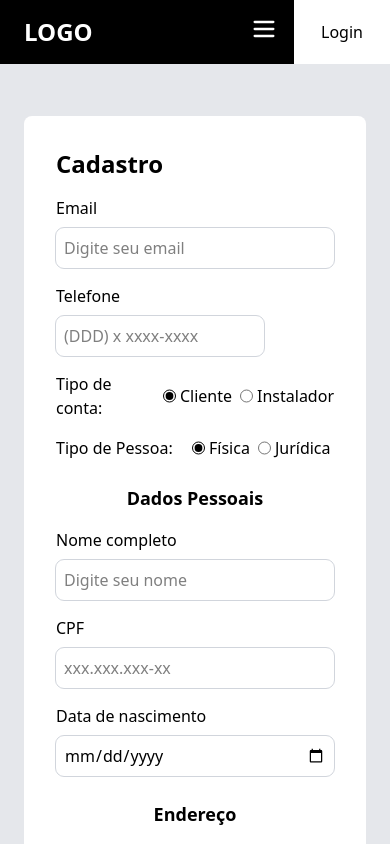
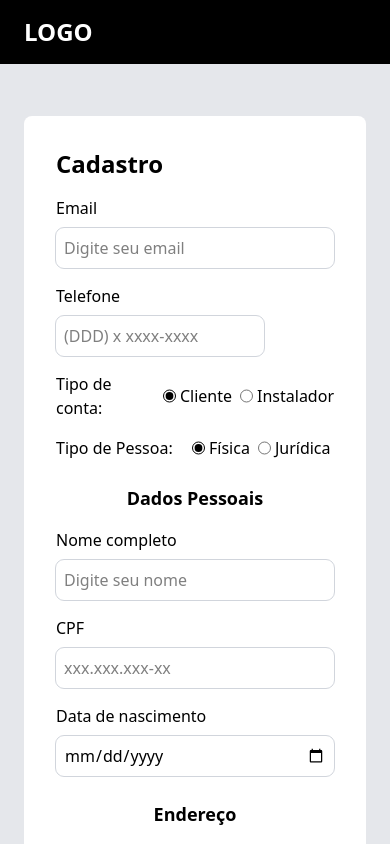
Before and after one commit to DhioneCastilhoBarbosa/hubinscar, a React (Vite) app: page /register in a window 390 px wide. Shown: the top 844 px of the page. Built offline with nearby package versions, Linux system fonts and the light colour scheme.

Commit message:
fix menu hidden in sigin page in version mobil

```diff
--- a/src/pages/components/header.tsx
+++ b/src/pages/components/header.tsx
@@ -29,7 +29,7 @@ export default function Header({menuType, buttonVisible}:HeaderProps) {
   ];
 
   // Filtra os itens do menu com base na prop menuType
-  const filteredMenu = menuType === "home" ? [] : menuItems;
+  const filteredMenu = menuType === "full" && menuItems;
 
   return (
     <div className="flex flex-row items-center justify-between bg-black h-16 md:pr-6 pl-6 w-screen fixed top-0 z-20">
@@ -41,7 +41,7 @@ export default function Header({menuType, buttonVisible}:HeaderProps) {
           LOGO
         </div>
         <ul className="hidden md:flex md:flex-row md:gap-8 font-light text-white">
-          {filteredMenu.map((item) => (
+          {filteredMenu && filteredMenu.map((item) => (
             <li key={item.to} className="hover:text-gray-400 cursor-pointer">
               <Link to={item.to} smooth={true} duration={1000}>
                 {item.name}
@@ -52,7 +52,7 @@ export default function Header({menuType, buttonVisible}:HeaderProps) {
       </div>
 
       {/* Botão de Login e Menu Sanduíche em telas menores */}
-      <div className="flex items-center gap-4 h-full">
+      { menuType==="full" && (<div className="flex items-center gap-4 h-full">
         <div className="md:hidden">
           <button onClick={() => setMenuOpen(!menuOpen)} className="text-white">
             {menuOpen ? <X size={28} /> : <Menu size={28} />}
@@ -66,11 +66,12 @@ export default function Header({menuType, buttonVisible}:HeaderProps) {
         </button>
         )}
       </div>
+      )}
 
       {/* Menu Sanduíche */}
       {menuOpen && (
         <ul className="absolute top-16 left-0 w-full bg-gray-300 flex flex-col items-center gap-6 py-6 font-light text-black md:hidden z-10">
-          {filteredMenu.map((item) => (
+          {filteredMenu && filteredMenu.map((item) => (
             <li
               key={item.to}
               className="w-full text-center hover:bg-gray-500 hover:text-white cursor-pointer py-2"
```
